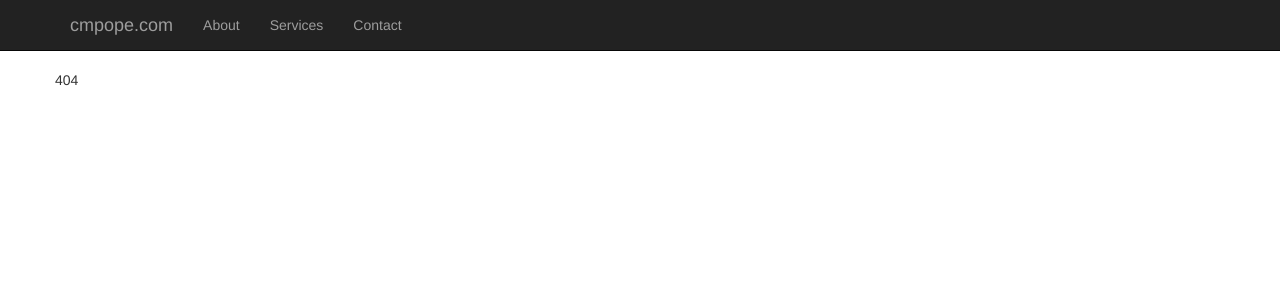
After one commit to cmpope/cmpope, a Flask app: template templates/404.html in a window 1280 px wide. The commit adds this page. Shown: the top 300 px of the page. Run offline with Flask 2, Linux system fonts and the light colour scheme; the template is opened without the code that fills it, so the values that code supplies are empty; some libraries are stand-ins or nearby versions.

Commit message:
fix jinja formatting error in base.html

```diff
--- a/run.py
+++ b/run.py
@@ -33,5 +33,6 @@ def page_not_found(error):
     """Custom 404 page."""
     return render_template('404.html'), 404
 
+
 if __name__ == '__main__':
   app.run(debug=True)
--- /dev/null
+++ b/templates/404.html
@@ -0,0 +1,5 @@
+{% extends "base.html" %}
+
+  {% block page_content %}
+  <p>404</p>
+  {% endblock page_content %}
--- a/templates/base.html
+++ b/templates/base.html
@@ -9,7 +9,7 @@
     <meta name="viewport" content="width=device-width, initial-scale=1">
     <meta name="description" content="Chris Pope's personal website">
     <meta name="author" content="">
-    <title>{% block page_title %}Chris Pope's Website - cmpope.com{% endblock %}/title>
+    <title>{% block page_title %}Chris Pope's Website - cmpope.com{% endblock %}</title>
 
     <!-- Bootstrap Core CSS -->
     <link href="https://maxcdn.bootstrapcdn.com/bootstrap/3.3.6/css/bootstrap.min.css" rel="stylesheet">
```
